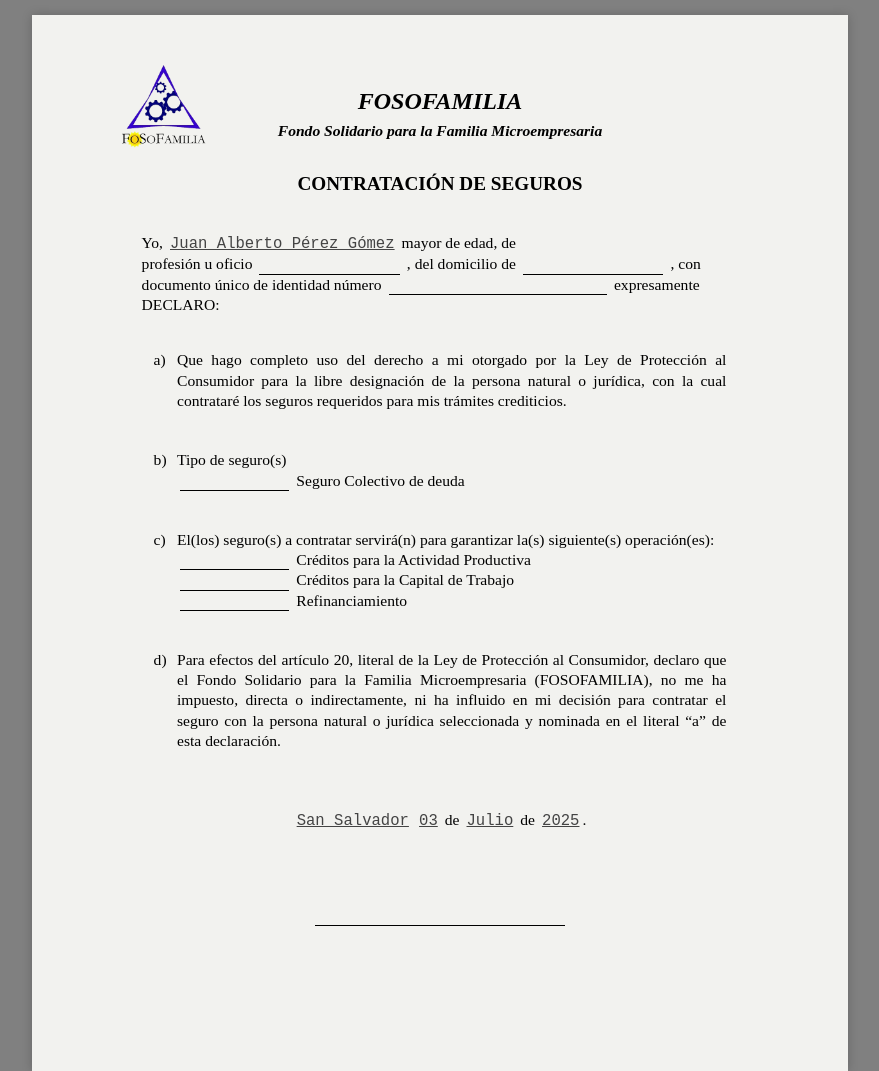
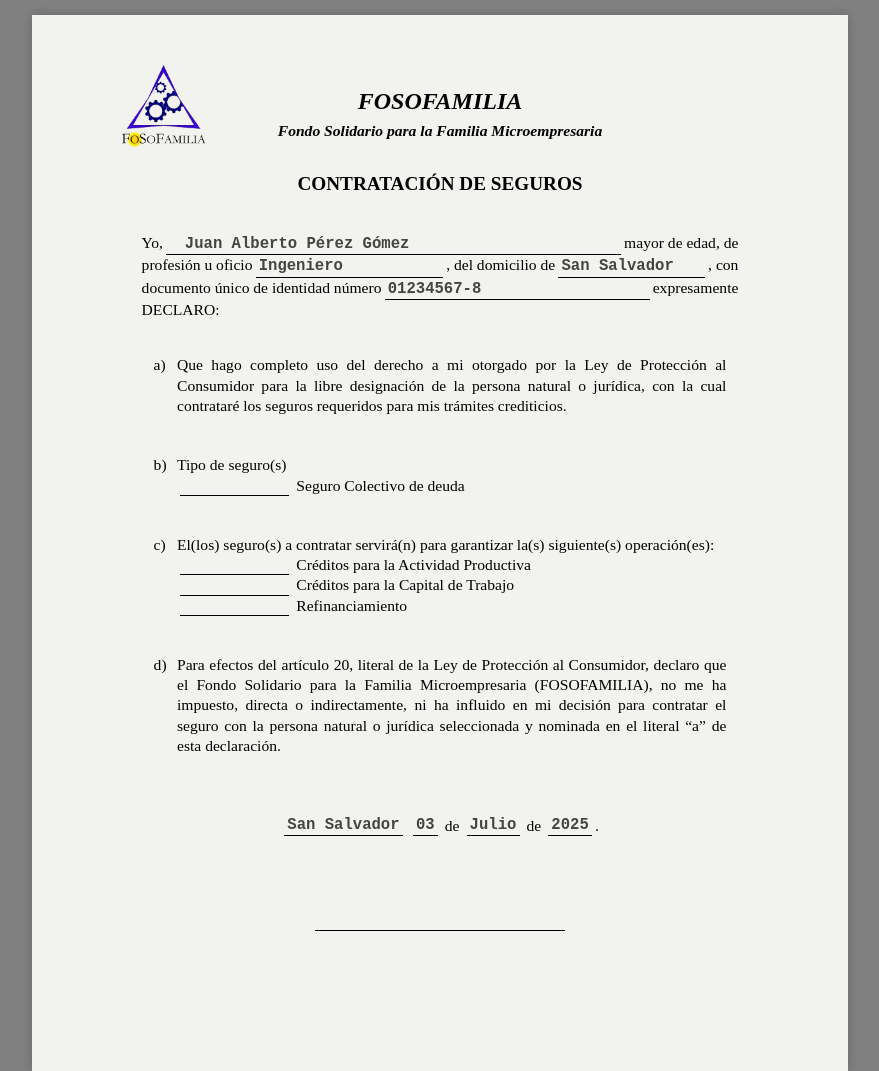
Before and after one commit to jramaya/jinja-print-formats, a Flask app: a page that uses templates/documents/For07 - Solicitud para Contratar Seguros/page1.html in a window 1280 px wide. Shown: the part 43-1114 px from the top of the page, without its empty margins (200-1079 px from the left). Run offline with Flask 3, Linux system fonts and the light colour scheme.

Commit message:
For07 data fill

```diff
--- a/templates/documents/For07 - Solicitud para Contratar Seguros/data.json
+++ b/templates/documents/For07 - Solicitud para Contratar Seguros/data.json
@@ -11,5 +11,6 @@
   "nit_number": "1234-567890-123-4",
   "custom_teléfono_fijo": "2233-4455",
   "mobile_phone": "7223-3313",
-  "email_id": "juan.perez@email.com"
+  "email_id": "juan.perez@email.com",
+  "profession_occupation": "Ingeniero"
 }
--- a/templates/documents/For07 - Solicitud para Contratar Seguros/page1.html
+++ b/templates/documents/For07 - Solicitud para Contratar Seguros/page1.html
@@ -19,27 +19,39 @@
 <p>
     <span class="linea">
     Yo,
-    {% if customer_doc%}
-        <span class="data-fill">{{ customer_doc.first_name_custom }} {{ customer_doc.middle_name}}  {{ customer_doc.first_surname }} {{ customer_doc.second_surname }}</span>
+    {% if customer_doc %}
+        <span class="aut-linea data-fill" style="flex-grow: 1; min-width: 27em"><span style="margin-left: 1em;">{{ customer_doc.first_name_custom }} {{ customer_doc.middle_name}}  {{ customer_doc.first_surname }} {{ customer_doc.second_surname }}</span></span>
     {% else %}
         <span style="width: 27em" class="aut-linea"></span>
-    {% endif %} mayor de edad, de
+    {% endif %}
+     mayor de edad, de
     </span>
-    <br>
     <span class="linea">
     profesión u oficio
+    {%if customer_doc %}
+        <span class="aut-linea data-fill" style="flex-grow: 1; min-width: 9em;">{{ customer_doc.profession_occupation }}</span>
+    {% else %}
         <span style="width: 9em" class="aut-linea"></span>
+    {% endif %}
     , del domicilio de
+    {% if customer_doc %}
+        <span style="width: 9em" class="aut-linea data-fill">{{ customer_doc.custom_departamento }}</span>
+    {% else %}
         <span style="width: 9em" class="aut-linea"></span>
+    {% endif %}
     , con
     </span>
-    <br>
     <span class="linea">
     documento único de identidad número
+    {% if customer_doc %}
+        <span class="aut-linea data-fill" style="flex-grow: 1; min-width: 14em;">
+            {{ customer_doc.dui_number}}
+        </span>
+    {% else %}
         <span style="width: 14em" class="aut-linea"></span>
+    {% endif %}
     expresamente
     </span>
-    <br>
     <span class="linea">
     DECLARO:
     </span>
@@ -75,10 +87,10 @@
     </ol>
 </div>
 <p class="footer-date">
-    <span class="data-fill">San Salvador</span>
-    {% if fecha.dia %}<span class="data-fill">{{ fecha.dia }}</span>{% else %}<span style="width: 4em" class="aut-linea"></span>{% endif %} de
-    {% if fecha.mes %}<span class="data-fill">{{ fecha.mes }}</span>{% else %}<span style="width: 8em;" class="aut-linea"></span>{% endif %} de
-    {% if fecha.anio %}<span class="data-fill">{{ fecha.anio }}</span>{% else %}<span style="width: 6em" class="aut-linea"></span>{% endif %}.
+    <span class="aut-linea data-fill">San Salvador</span>
+    {% if fecha.dia %}<span class="aut-linea data-fill">{{ fecha.dia }}</span>{% else %}<span style="width: 4em" class="aut-linea"></span>{% endif %} de
+    {% if fecha.mes %}<span class="aut-linea data-fill">{{ fecha.mes }}</span>{% else %}<span style="width: 8em;" class="aut-linea"></span>{% endif %} de
+    {% if fecha.anio %}<span class="aut-linea data-fill">{{ fecha.anio }}</span>{% else %}<span style="width: 6em" class="aut-linea"></span>{% endif %}.
     <br>
     <span style="width: 16em;padding-top: 6em;" class="aut-linea"></span>
 </p>
--- a/templates/documents/For07 - Solicitud para Contratar Seguros/style.css
+++ b/templates/documents/For07 - Solicitud para Contratar Seguros/style.css
@@ -1,32 +1,39 @@
-#contenedor .pagina{
+#contenedor .pagina {
   font-family: "Times New Roman", Times, serif;
   font-size: 9pt;
   color: black;
   padding: 1.8cm 2.9cm !important;
-  width: 215.9mm; /* US Letter width */
-  min-height: 279.4mm; /* US Letter height */
+  width: 215.9mm;
+  /* US Letter width */
+  min-height: 279.4mm;
+  /* US Letter height */
   /* width: 45em; */
-  position: relative; /* <-- Añadido para posicionamiento absoluto interno */
+  position: relative;
+  /* <-- Añadido para posicionamiento absoluto interno */
 }
+
 #contenedor h1,
 h2 {
   text-align: center;
   margin: 0;
 }
+
 #contenedor p {
   text-align: justify;
   line-height: 1.3;
   margin: 0.5em 0;
   font-size: 1.3em;
 }
+
 #contenedor .data-fill {
   font-family: 'Courier New', Courier, monospace;
-  text-decoration: underline;
-  color: #444; /* Un gris oscuro, más claro que el negro puro */
-  padding: 0 0.2em; /* Espacio para que el texto no se pegue */
+  color: #444;
+  /* Un gris oscuro, más claro que el negro puro */
+  padding: 0 0.2em;
+  /* Espacio para que el texto no se pegue */
   font-size: 1em;
+  font-weight: bolder;
 }
-
 #contenedor .aut-linea {
   display: inline-block;
   border-bottom: 0.1em solid #000;
@@ -99,3 +106,8 @@ h2 {
 #contenedor .footer-date {
   text-align: center;
 }
+
+#contenedor .linea {
+  display: flex;
+  align-items: baseline;
+}
```
